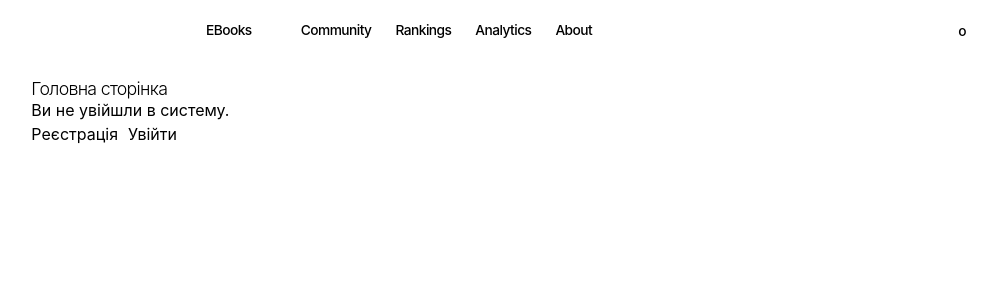
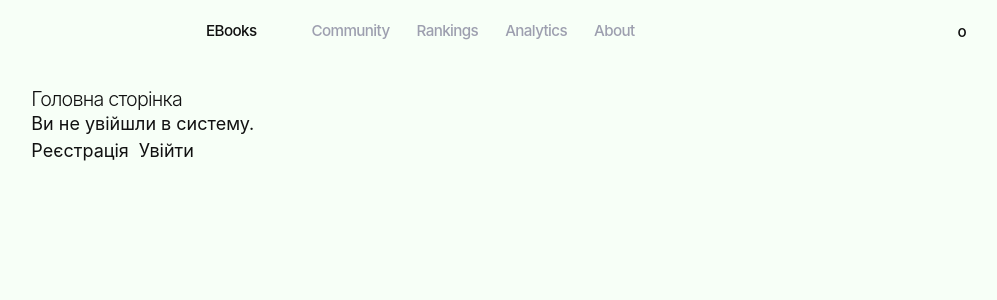
Before and after one commit to 1taky/Digital-Library, a Vue app in the folder frontend/: page / in a window 1280 px wide. Shown: the top 300 px of the page, without its empty margins (54-1051 px from the left). Built offline with nearby package versions, Linux system fonts and the light colour scheme.

Commit message:
chore(web/styles): refresh style colors

```diff
--- a/frontend/src/styles/global.css
+++ b/frontend/src/styles/global.css
@@ -1,2 +1,4 @@
 @import 'tailwindcss';
 @import './tokens/typography.css';
+@import './base.css';
+@import './tokens/colors.css';
```
